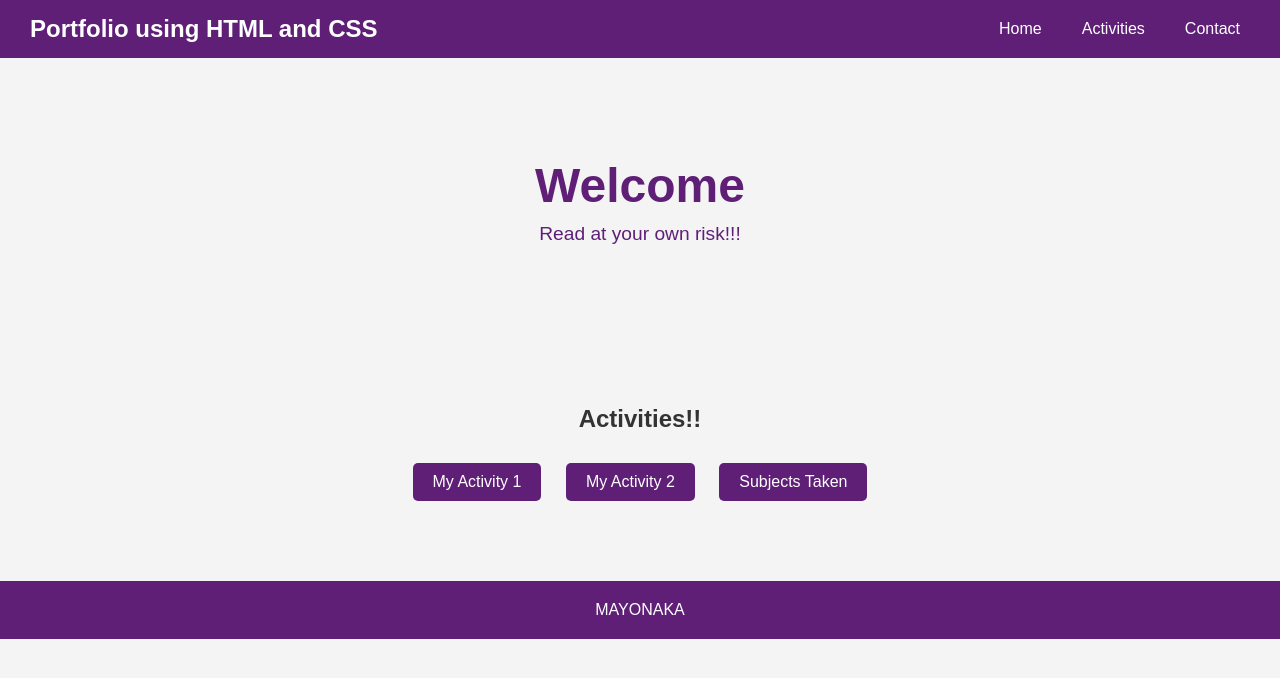
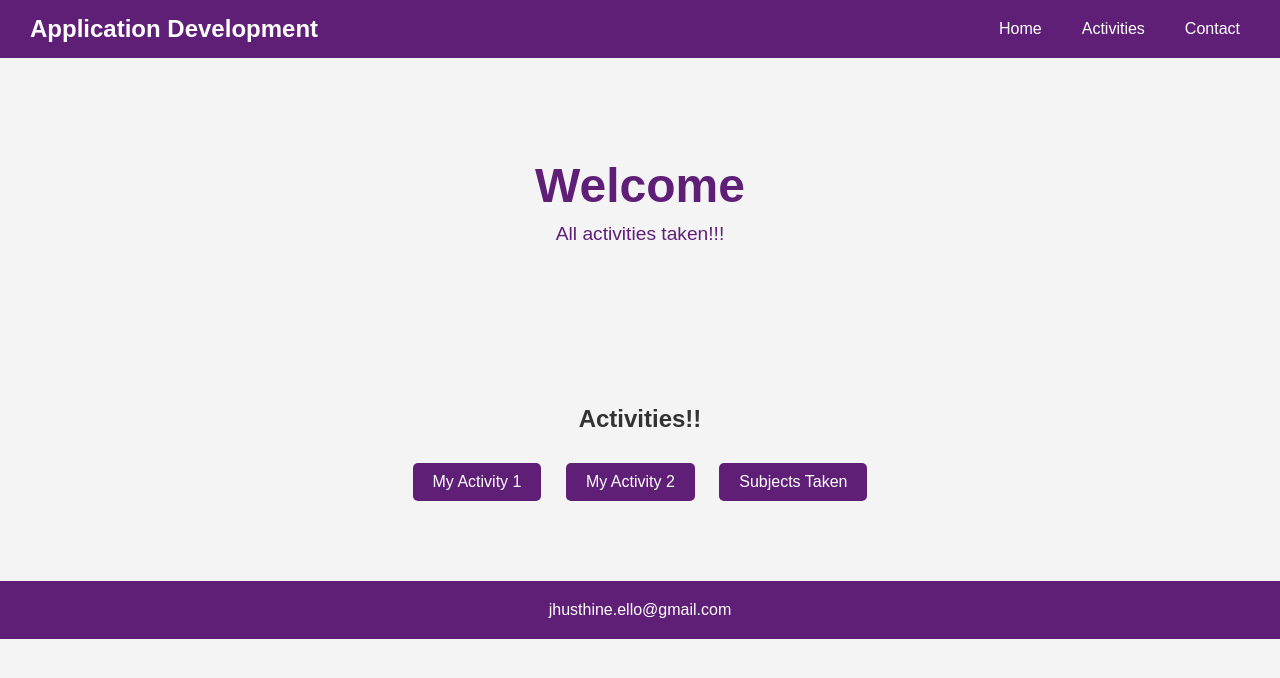
Before and after one commit to ElloJhusthine/APPDEV, a plain HTML site: page index.html in a window 1280 px wide. Drawn offline with Linux system fonts and the light colour scheme.

Commit message:
Update index.html

```diff
--- a/index.html
+++ b/index.html
@@ -8,7 +8,7 @@
 <body>
 
     <nav>
-        <div class="logo">Portfolio using HTML and CSS</div>
+        <div class="logo">Application Development</div>
         <ul>
             <li><a href="index.html">Home</a></li>
             <li><a href="#activities">Activities</a></li>
@@ -18,7 +18,7 @@
 
     <header>
         <h1>Welcome</h1>
-        <p>Read at your own risk!!!</p></p>
+        <p>All activities taken!!!</p></p>
     </header>
 
     <section id="activities" class="activities">
@@ -31,7 +31,7 @@
     </section>
 
     <footer id="contact">
-        <p>MAYONAKA</p>
+        <p>jhusthine.ello@gmail.com</p>
     </footer>
 
 </body>
```
